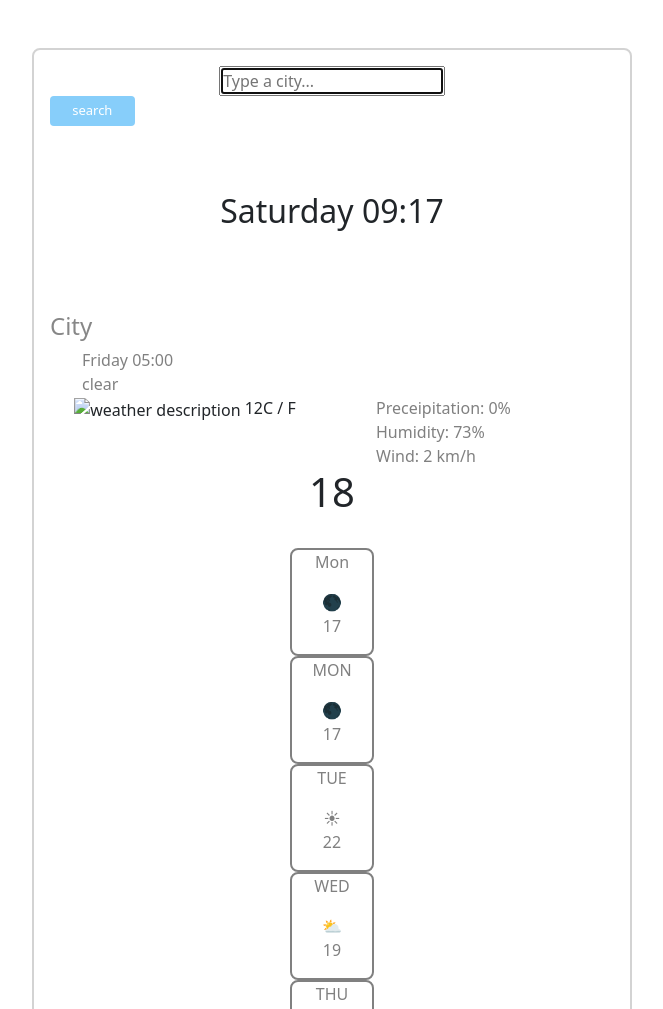
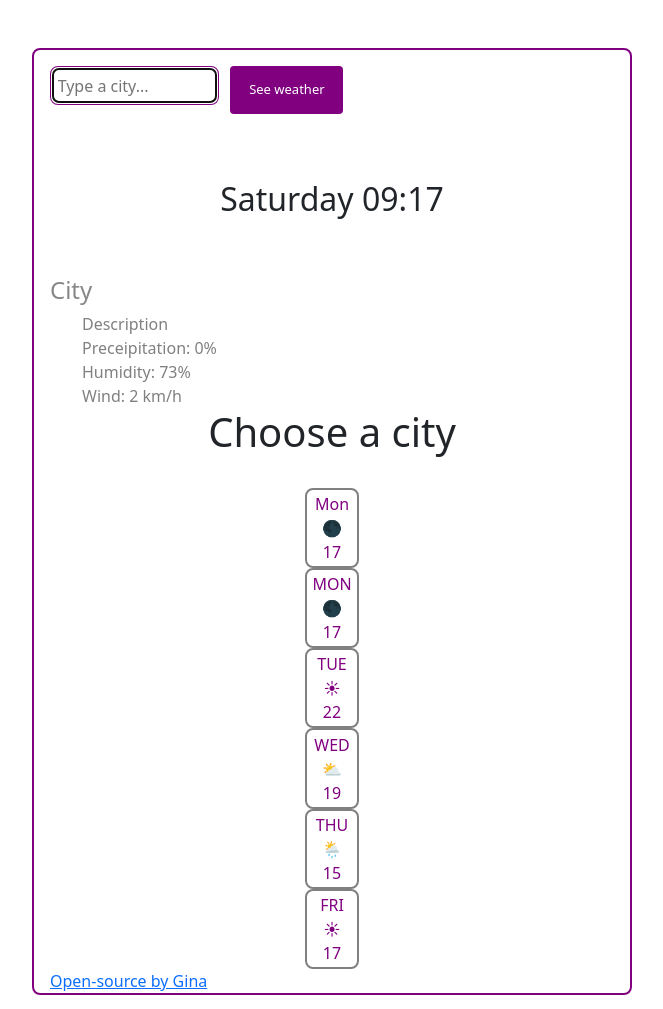
Before and after one commit to SparklyRapunzel/weather-App, a plain HTML site: page index.html in a window 1280 px wide. Shown: the top 1009 px of the page, without its empty margins (308-971 px from the left). Drawn offline with nearby package versions, Linux system fonts and the light colour scheme.

Commit message:
Cleaned up and added description JS

```diff
--- a/index.html
+++ b/index.html
@@ -31,21 +31,16 @@
           placeholder="Type a city..."
           id="choose-city"
         />
-        <button class="searchbutton">search</button>
+        <button class="searchbutton">See weather</button>
       </form>
 
       <h2 id="date">Weather</h2>
-      <br />
+
       <h5 id="city">City</h5>
       <ul>
-        <li>Friday 05:00</li>
-        <li>clear</li>
+        <li id="description">Description</li>
       </ul>
       <div class="row">
-        <div class="col-6">
-          <img src="" alt="weather description" />
-          12C / F
-        </div>
         <div class="col-6">
           <ul>
             <li>Preceipitation: 0%</li>
@@ -54,7 +49,7 @@
           </ul>
         </div>
       </div>
-      <h1 id="temperature">18</h1>
+      <h1 id="temperature">Choose a city</h1>
       <br />
       <ul class="weekdays">
         <li class="days">
--- a/weather_app.js
+++ b/weather_app.js
@@ -1,4 +1,5 @@
 function displayWeatherCondition(response) {
+  descriptionElement.innerHTML = response.data.weather[0].description;
   document.querySelector("#city").innerHTML = response.data.name;
   document.querySelector("#temperature").innerHTML = Math.round(
     response.data.main.temp
@@ -9,10 +10,11 @@ function search(event) {
   event.preventDefault();
   let apiKey = "46ac7c730ce56529889bec2d81ce7245";
   let city = document.querySelector("#choose-city").value;
-  let apiUrl = `https://api.openweathermap.org/data/2.5/weather?q=${city}&appid=${apiKey}`;
+  let apiUrl = `https://api.openweathermap.org/data/2.5/weather?q=${city}&appid=${apiKey}&units=metric`;
   axios.get(apiUrl).then(displayWeatherCondition);
 }
 
+let descriptionElement = document.querySelector("#description");
 let dateElement = document.querySelector("#date");
 let currentTime = new Date();
 let hours = currentTime.getHours();
--- a/weather_app_boxgrid.css
+++ b/weather_app_boxgrid.css
@@ -6,27 +6,31 @@
   padding-top: 1rem;
   padding-right: 1rem;
   padding-left: 1rem;
-  text-align: center;
-  border: 2px solid lightgray;
+  border: 2px solid purple;
   border-radius: 0.5em;
 }
 
 .searchbar {
-  width: 40%;
+  width: 30%;
   display: block;
-  margin: 0 auto;
+  float: left;
+  margin-right: 2%;
+  border: 2px solid purple;
+  border-radius: 0.5em;
+  padding: 1%;
 }
 
 .searchbutton {
-  width: 15%;
-  background-color: lightskyblue;
-  border: lightskyblue;
+  width: 20%;
+  height: 6%;
+  display: block;
+  background-color: purple;
+  border: purple;
   border-radius: 0.3em;
   color: white;
   padding: 5px 10px;
   text-align: center;
   text-decoration: none;
-  display: block;
   font-size: 13px;
 }
 
@@ -64,18 +68,22 @@ li {
 ul {
   margin: 0 auto;
 }
+
+p {
+  margin: 0 auto;
+}
 .weekdays {
-  max-width: 15%;
+  max-width: 12%;
   padding: 0;
   margin: 0 auto;
 }
 
 .days {
   text-align: center;
-  width: 100%;
+  width: 80%;
   border: 2px solid grey;
   border-radius: 0.5rem;
-  color: grey;
+  color: purple;
   margin: 0 auto;
-  padding: 0;
+  padding: 3%;
 }
```
